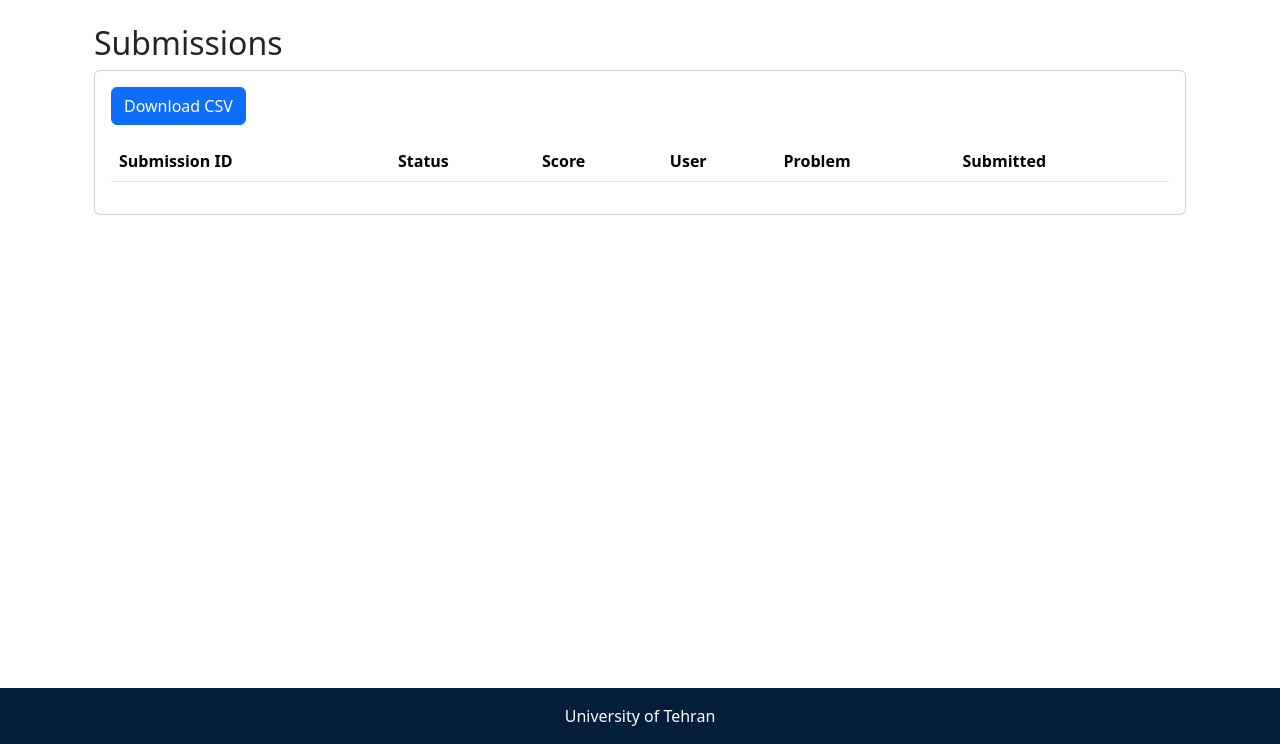
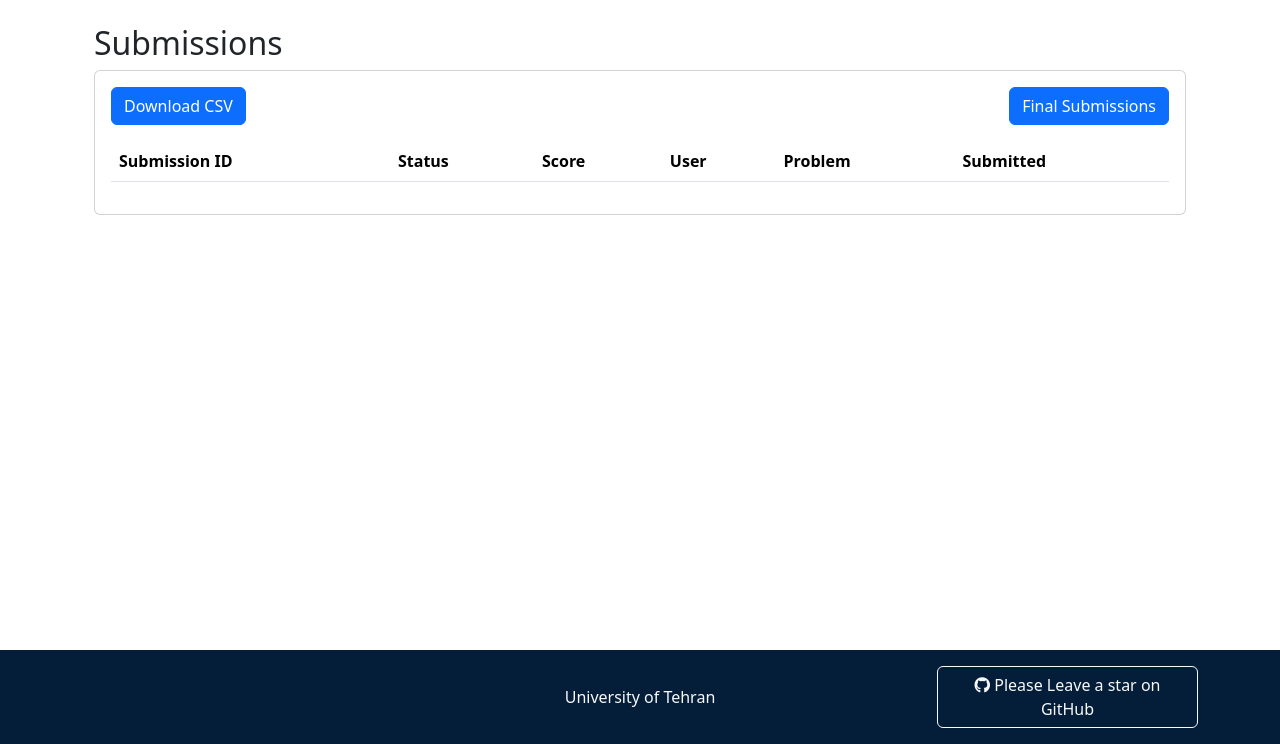
Before and after one commit to proshir/Assembly-Judger, a Django app: page /submissions/ in a window 1280 px wide. Shown: the part 56-800 px from the top of the page. Run offline with Django 5.2, Linux system fonts and the light colour scheme; the visitor is signed in with stand-in values (Sample User, id 1); data that the repository does not hold is empty.

Commit message:
add final submission

```diff
--- a/judger/templates/base.html
+++ b/judger/templates/base.html
@@ -9,6 +9,8 @@
     <link href="https://cdn.jsdelivr.net/npm/bootstrap@5.3.3/dist/css/bootstrap.min.css" rel="stylesheet" integrity="sha384-QWTKZyjpPEjISv5WaRU9OFeRpok6YctnYmDr5pNlyT2bRjXh0JMhjY6hW+ALEwIH" crossorigin="anonymous">
     <link href="{% static 'base.css' %}" rel="stylesheet">
     <script src="https://cdn.jsdelivr.net/npm/bootstrap@5.3.3/dist/js/bootstrap.bundle.min.js" integrity="sha384-YvpcrYf0tY3lHB60NNkmXc5s9fDVZLESaAA55NDzOxhy9GkcIdslK1eN7N6jIeHz" crossorigin="anonymous"></script>
+<link rel="stylesheet" href="https://cdnjs.cloudflare.com/ajax/libs/font-awesome/5.15.4/css/all.min.css">
+
 </head>
 <body class="d-flex flex-column min-vh-100">
     <nav class="navbar navbar-expand-lg navbar-dark">
@@ -49,9 +51,18 @@
         {% block content %}
         {% endblock %}
     </div>
-    <footer class="footer py-3 mt-auto">
-        <div class="container text-center">
+    <footer class="footer py-3 mt-auto text-light">
+        <div class="container">
+            <div class="row align-items-center">
+                <div class="col-md-6 offset-md-3 text-center">
             University of Tehran
+        </div>
+<div class="col-md-3 text-center text-md-right">
+                    <a href="https://github.com/proshir/Assembly-Judger" target="_blank" class="btn btn-outline-light">
+                        <i class="fab fa-github"></i> Please Leave a star on GitHub
+                    </a>
+                </div>
+            </div>
         </div>
     </footer>
 </body>
--- a/judger/templates/submissions.html
+++ b/judger/templates/submissions.html
@@ -9,7 +9,10 @@
 
     <div class="card">
         <div class="card-body">
-        <a href="?download_csv=true" class="btn btn-primary mb-3">Download CSV</a>
+        <div class="d-flex justify-content-between">
+            <a id="download-csv-link" href="#" class="btn btn-primary mb-3">Download CSV</a>
+<button id="finalSubmissionsBtn" class="btn btn-primary mb-3" onclick="toggleFinalSubmissions()">Final Submissions</button>
+        </div>
         <table id="submissionTable" class="table">
         <thead>
             <tr>
@@ -37,6 +40,61 @@
     </div>
     </div>
 </div>
+<script>
+    document.addEventListener("DOMContentLoaded", function() {
+        // Get the "Download CSV" link element
+        var downloadCsvLink = document.getElementById("download-csv-link");
 
+        // Add a click event listener to the link
+        downloadCsvLink.addEventListener("click", function(event) {
+            // Prevent the default action of the link
+            event.preventDefault();
+
+            // Get the current URL and append the necessary query parameters
+            var currentUrl = window.location.href;
+            var downloadUrl = currentUrl + "&download_csv=true";
+
+            // Redirect to the download URL
+            window.location.href = downloadUrl;
+        });
+    });
+    // Function to toggle final submissions filter and reload the page
+    function toggleFinalSubmissions() {
+        var url = new URL(window.location.href);
+        var isFinalSubmissionsActive = url.searchParams.get('final_submissions') === 'true';
+        if (isFinalSubmissionsActive) {
+            url.searchParams.delete('final_submissions');
+        } else {
+            url.searchParams.set('final_submissions', 'true');
+        }
+        window.location.href = url.toString(); // Reloads the page with the new URL
+    }
+
+    // Function to update button appearance based on URL parameter
+    function updateButtonAppearance() {
+        var url = new URL(window.location.href);
+        var isFinalSubmissionsActive = url.searchParams.get('final_submissions') === 'true';
+        var btn = document.getElementById("finalSubmissionsBtn");
+        if (isFinalSubmissionsActive) {
+            btn.classList.remove("btn-primary");
+            btn.classList.add("btn-success");
+            btn.textContent = "Final Submissions (Active)";
+        } else {
+            btn.classList.remove("btn-success");
+            btn.classList.add("btn-primary");
+            btn.textContent = "Final Submissions";
+        }
+    }
+
+    // Add event listener to the button
+    document.getElementById("finalSubmissionsBtn").addEventListener("click", function() {
+        toggleFinalSubmissions();
+    });
+
+    // Update button appearance when the page is loaded
+    document.addEventListener("DOMContentLoaded", function() {
+        updateButtonAppearance();
+    });
+</script>
 
 {% endblock %}
--- a/judger/views.py
+++ b/judger/views.py
@@ -1,5 +1,7 @@
 import csv
-from django.http import HttpResponse, HttpResponseForbidden
+from datetime import timedelta
+from django.utils import timezone
+from django.http import HttpResponse, HttpResponseBadRequest, HttpResponseForbidden
 from django.shortcuts import get_object_or_404, render, redirect
 from django.contrib.auth import authenticate, login, logout
 from django.contrib.admin.views.decorators import staff_member_required
@@ -7,7 +9,7 @@ from django.contrib.auth.decorators import login_required
 from judger.forms import ProblemForm
 from judger.models import Problem, Submission
 from judger.tasks import test_code_async
-from judger.utils import read_code_file, test_code
+from judger.utils import read_code_file
 
 @login_required
 def home(request):
@@ -37,6 +39,11 @@ def upload_problem(request):
     if request.method == 'POST':
         form = ProblemForm(request.POST, request.FILES)
         if form.is_valid():
+
+            uploaded_file = request.FILES['test_file']
+            if not uploaded_file.name.endswith('.zip'):
+                return HttpResponseBadRequest('Only zip files are allowed.')
+
             form.save()
             return redirect('problem_list')
     else:
@@ -59,6 +66,15 @@ def submit_solution(request, problem_id):
         code_file = request.FILES.get('code_file')
         problem = Problem.objects.get(pk=problem_id)
         if code_file and problem.can_send:
+
+            if not code_file.name.endswith('.asm'):
+                return HttpResponseBadRequest('Only asm files are allowed.')
+
+            last_submission_time = Submission.objects.filter(user=request.user).order_by('-created_at').first()
+
+            if last_submission_time and timezone.now() - last_submission_time.created_at < timedelta(minutes=1):
+                return HttpResponseBadRequest('You have already submitted a solution within the last minute.')
+
             submission = Submission.objects.create(user=request.user, problem=problem, code_file=code_file)
             test_code_async.delay(submission.id)
             return redirect('submission_detail', submission_id=submission.id)
@@ -67,12 +83,13 @@ def submit_solution(request, problem_id):
 @login_required
 def view_submissions(request):
     user = request.user
-    problem_id = request.GET.get('problem_id')
 
     if user.is_staff:
         submissions = Submission.objects.all()
     else:
         submissions = Submission.objects.filter(user_id=user.id)
+
+    problem_id = request.GET.get('problem_id')
 
     if problem_id:
         submissions = submissions.filter(problem_id=problem_id)
@@ -82,14 +99,20 @@ def view_submissions(request):
     if user_id:
         submissions = submissions.filter(user_id=user_id)
 
+    final_sub = request.GET.get('final_submissions')
+
+    if final_sub:
+        submissions = Submission.get_final_submissions(submissions)
+
+    submissions = submissions.order_by('-created_at')
+
     if request.GET.get('download_csv'):
         response = HttpResponse(content_type='text/csv')
         response['Content-Disposition'] = 'attachment; filename="submissions.csv"'
 
         writer = csv.writer(response)
         writer.writerow(['Submission ID', 'Status', 'Score', 'User', 'Problem', 'Submitted'])
-
-        for submission in submissions:
+        for submission in list(submissions):
             writer.writerow([submission.id, submission.get_status_display(), submission.score, submission.user.username, submission.problem.name, submission.created_at])
 
         return response
```
Also changed, not shown: judger/models.py (+22 -1 lines), judger/utils.py (+55 -29 lines), judger/migrations/0001_initial.py.
